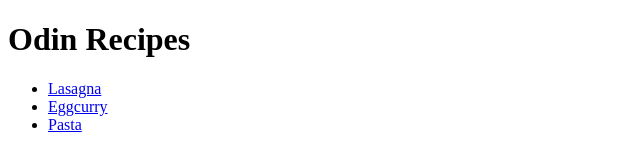
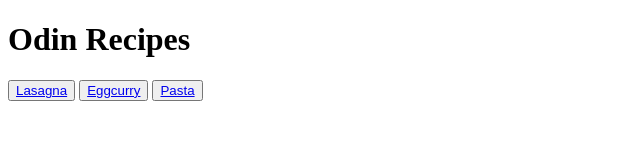
Before and after one commit to Akullah/odin-recipes, a plain HTML site: page index.html in a window 1280 px wide. Shown: the whole page, without its empty margins (0-640 px from the left). Drawn offline with Linux system fonts and the light colour scheme.

Commit message:
Subdivided webpage using div tag and added buttons

```diff
--- a/index.html
+++ b/index.html
@@ -4,15 +4,19 @@
     <meta charset="UTF-8">
     <meta name="viewport" content="width=device-width, initial-scale=1.0">
     <title>Odin Recipes</title>
+    <link rel="stylesheet" href="styles.css">
 </head>
 <body>
+    <div class="h1">
     <h1>Odin Recipes</h1>
-    <ul>
-        <li><a href="recipes/lasagna.html">Lasagna</a></li>
-        <li><a href="recipes/eggcurry.html">Eggcurry</a></li>
-        <li><a href="recipes/pasta.html">Pasta</a></li>
-      </ul>
+    </div>
 
+    <div class="button">
+        <button><a href="recipes/lasagna.html">Lasagna</a></button>
+        <button><a href="recipes/eggcurry.html">Eggcurry</a></button>
+        <button><a href="recipes/pasta.html">Pasta</a></button>
+
+    </div>
 
 </body>
 </html>
```
